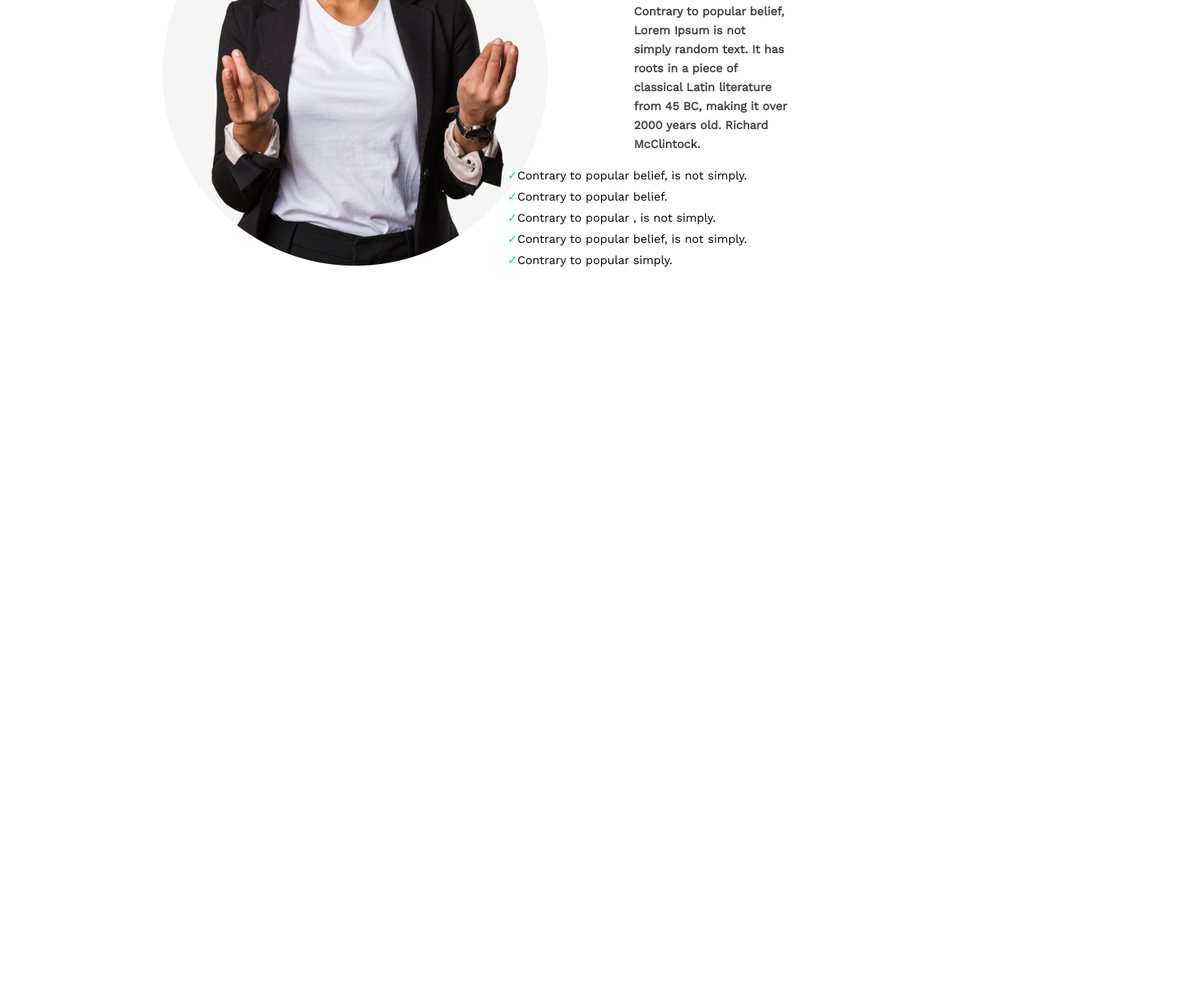
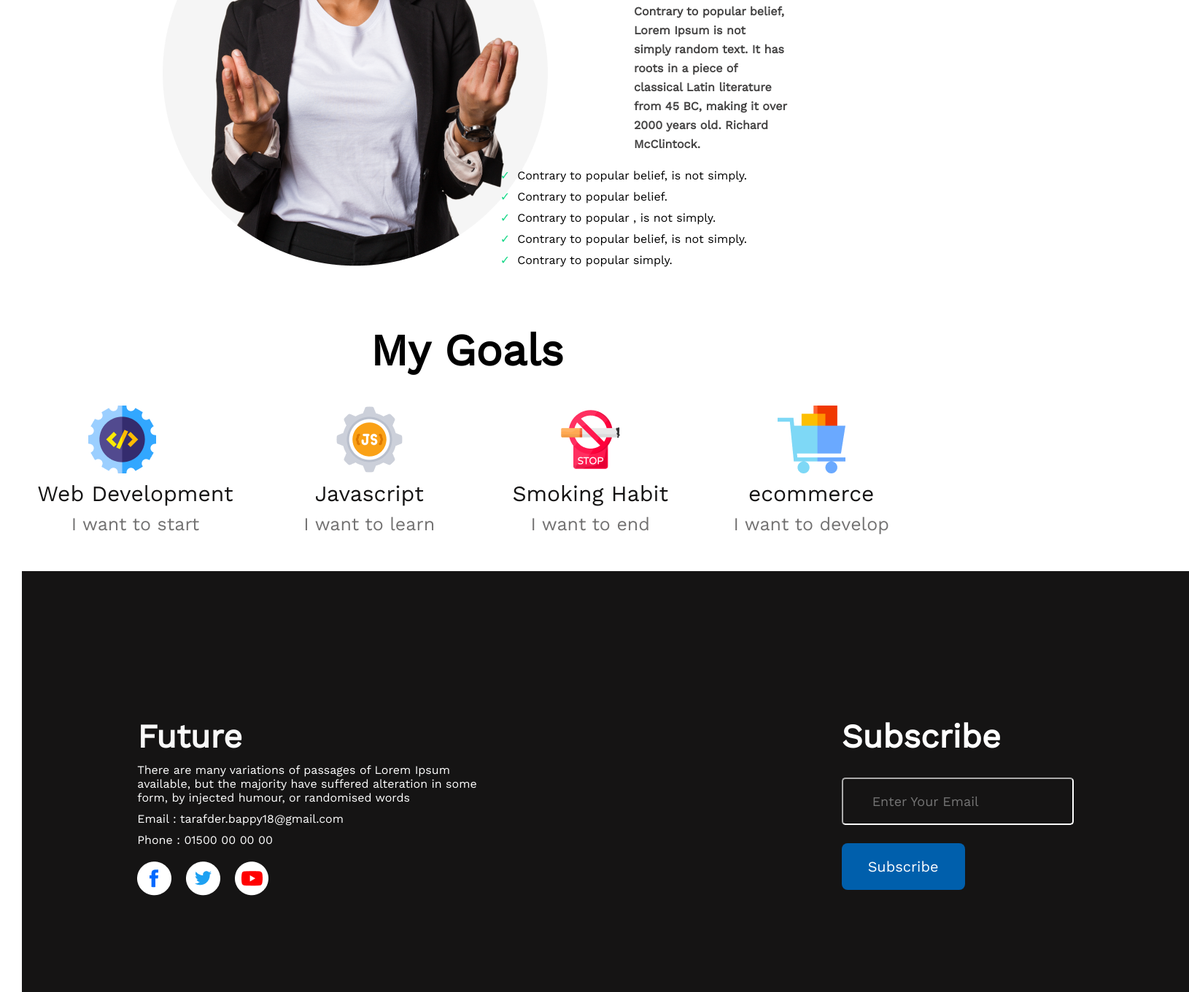
Before and after one commit to tarafderbappy/assignment, a plain HTML site: page index.html in a window 1280 px wide. Shown: the part 1159-2519 px from the top of the page at 73% size, 1630 px wide, since content can reach past the window. Before the commit the page ends 1535 px from the top, so only its background shows below. Drawn offline with nearby package versions, Linux system fonts and the light colour scheme.

Commit message:
all done

```diff
--- a/index.html
+++ b/index.html
@@ -1,19 +1,25 @@
 <!DOCTYPE html>
 <html lang="en">
+
 <head>
     <meta charset="UTF-8">
     <meta http-equiv="X-UA-Compatible" content="IE=edge">
     <meta name="viewport" content="width=device-width, initial-scale=1.0">
     <title>assignment</title>
-    <link rel="stylesheet" href="./style/assignment.css"> <link rel="preconnect" href="https://fonts.googleapis.com"><link rel="preconnect" href="https://fonts.gstatic.com" crossorigin><link href="https://fonts.googleapis.com/css2?family=Open+Sans&family=Work+Sans&display=swap" rel="stylesheet">
+    <link rel="stylesheet" href="./style/assignment.css">
+    <link rel="preconnect" href="https://fonts.googleapis.com">
+    <link rel="preconnect" href="https://fonts.gstatic.com" crossorigin>
+    <link href="https://fonts.googleapis.com/css2?family=Open+Sans&family=Work+Sans&display=swap" rel="stylesheet">
 </head>
+
 <body>
     <header>
         <div class="banner-container">
             <div class="banner-details">
                 <h1 class="banner-tittle">All Thinks Are <br> Possible If You <br> believe</h1>
                 <p class="banner-description">
-                There are many variations of passages of Lorem Ipsum available, but the majority have suffered alteration in some form, by injected humour, or randomised words
+                    There are many variations of passages of Lorem Ipsum available, but the majority have suffered
+                    alteration in some form, by injected humour, or randomised words
                 </p>
                 <button class="btn">Contact Us</button>
             </div>
@@ -27,7 +33,8 @@
             <div class="main-container">
                 <h1 class="main-tittle">My failures of <br> previous year</h1> <br>
                 <h3 class="main-description">
-            Contrary to popular belief, Lorem Ipsum is not <br> simply random text. It has roots in a piece of <br> classical Latin literature from 45 BC, making it over <br> 2000 years old. Richard McClintock.
+                    Contrary to popular belief, Lorem Ipsum is not <br> simply random text. It has roots in a piece of
+                    <br> classical Latin literature from 45 BC, making it over <br> 2000 years old. Richard McClintock.
                 </h3>
                 <ul class="main-list">
                     <li>Contrary to popular belief, is not simply.</li>
@@ -39,7 +46,64 @@
                 </ul>
             </div>
         </div>
+        <!-- skills to learn -->
+        <section class="section-tittle">
+            <h1>My Goals</h1>
+        </section>
+
+
+        <div class="skills-container">
+
+            <div class="skill">
+                <img src="./images/icons/web.png" alt="" class="img">
+                <p class="skill-title">Web Development</p>
+                <p class="skill-description">I want to start</p>
+            </div>
+            <div class="skill">
+                <img src="./images/icons/js.png" alt="" class="img">
+                <p class="skill-title">Javascript</p>
+                <p class="skill-description">I want to learn</p>
+            </div>
+            <div class="skill">
+                <img src="./images/icons/smoke.png" alt="" class="img">
+                <p class="skill-title">Smoking Habit</p>
+                <p class="skill-description">I want to end</p>
+            </div>
+            <div class="skill">
+                <img src="./images/icons/ecom.png" alt="" class="img">
+                <p class="skill-title">ecommerce</p>
+                <p class="skill-description">I want to develop</p>
+            </div>
+        </div>
     </main>
+     <!-- contact section -->
+     <footer class="contact-section">
+        <div class="future-container">
+            <h1 class="future-title">Future</h1>
+            <p class="future-description">There are many variations of passages of Lorem Ipsum <br>
+                available, but the majority have suffered alteration in some <br>
+                form, by injected humour, or randomised words
+                </p>
+                <p class="future-elements">Email : tarafder.bappy18@gmail.com</p>
+                <p class="future-elements">Phone : 01500 00 00 00
+                </p>
+               <div class="images">
+                <img src="./images/icons/fb.png" alt="" >
+               <img src="./images/icons/twitter.png" alt="" >
+               <img src="./images/icons/youtube.png" alt="" >
+            </div>
+        </div>
+        <div class="subscribe">
+            <h1 class="subscribe-title">Subscribe</h1>
+            <input class="email" type="email" name="" id="" placeholder="Enter Your Email"> <br>
+            <button class="subscribe-button">Subscribe</button>
+        </div>
+
+
+
+    </footer>
+
 </body>
 
+
 </html>
--- a/style/assignment.css
+++ b/style/assignment.css
@@ -77,6 +77,7 @@
     line-height: 26px;
 }
 
+/* list styles */
 .main-list {
     margin: 10px 0px;
     position: absolute;
@@ -84,14 +85,134 @@
     margin: 10px 0px;
 
 }
+
 ul {
     list-style: none;
-  }
+}
 
-  ul li:before {
+ul li:before {
     content: '✓';
     color: #16D887;
-  }
-  li{
+    margin: 0 10px;
+}
+
+li {
     margin: 10px 0;
-  }
+}
+
+
+/* skill styles */
+
+.section-tittle {
+    font-size: 40px;
+    display: flex;
+    justify-content: center;
+    margin-top: 80px;
+
+}
+
+.skills-container {
+    display: flex;
+    justify-content: center;
+    margin-top: 40px;
+    gap: 70px;
+}
+
+.skill-title {
+    font-size: 30px;
+    color: #151414;
+    text-align: center;
+    margin-top: 10px;
+}
+
+.skill-description {
+    font-size: 25px;
+    text-align: center;
+    color: #737272;
+    margin-top: 10px;
+
+}
+
+.img {
+    display: flex;
+    justify-content: center;
+    margin: 0px 70px;
+}
+
+/* calling banner styles */
+.calling-banner-tittle {
+    text-align: left;
+    margin-top: 100px;
+}
+
+/* footer */
+.contact-section {
+    background-color: #151414;
+    position: absolute;
+    width: 1600px;
+    height: 577px;
+    margin-top: 150px;
+}
+
+.contact-section {
+    display: flex;
+    justify-content: center;
+    gap: 500px;
+    margin: 50px 30px;
+}
+
+.future-title {
+    color: #F8F8F8;
+    font-size: 45px;
+    margin-top: 200px;
+    margin-right: 50px;
+
+}
+
+.images {
+    display: flex;
+    gap: 20px;
+    margin-top: 20px;
+
+}
+
+
+.subscribe-title {
+    color: #FFFFFF;
+    margin-top: 200px;
+    margin-bottom: 30px;
+    font-size: 45px;
+
+
+}
+
+.future-description {
+    color: #FFFFFF;
+    font-size: 16px;
+    margin: 10px 0;
+}
+
+.future-elements {
+    color: #FFFFFF;
+    font-size: 16px;
+    margin: 10px 0;
+}
+
+.subscribe-button {
+    color: #FFFFFF;
+    font-size: 20px;
+    border: none;
+    padding: 20px 36px;
+    margin: 25px 0px;
+    background: #005FAC;
+    border-radius: 8px;
+}
+.email{
+    color: #f3f3f3;
+    font-size: 18px;
+    border-radius: 5px;
+    padding: 20px 40px;
+    border-color: #FFFFFF;
+    background-color: #151414;
+
+}
```
Lines whose indentation alone changed are shown as unchanged.
